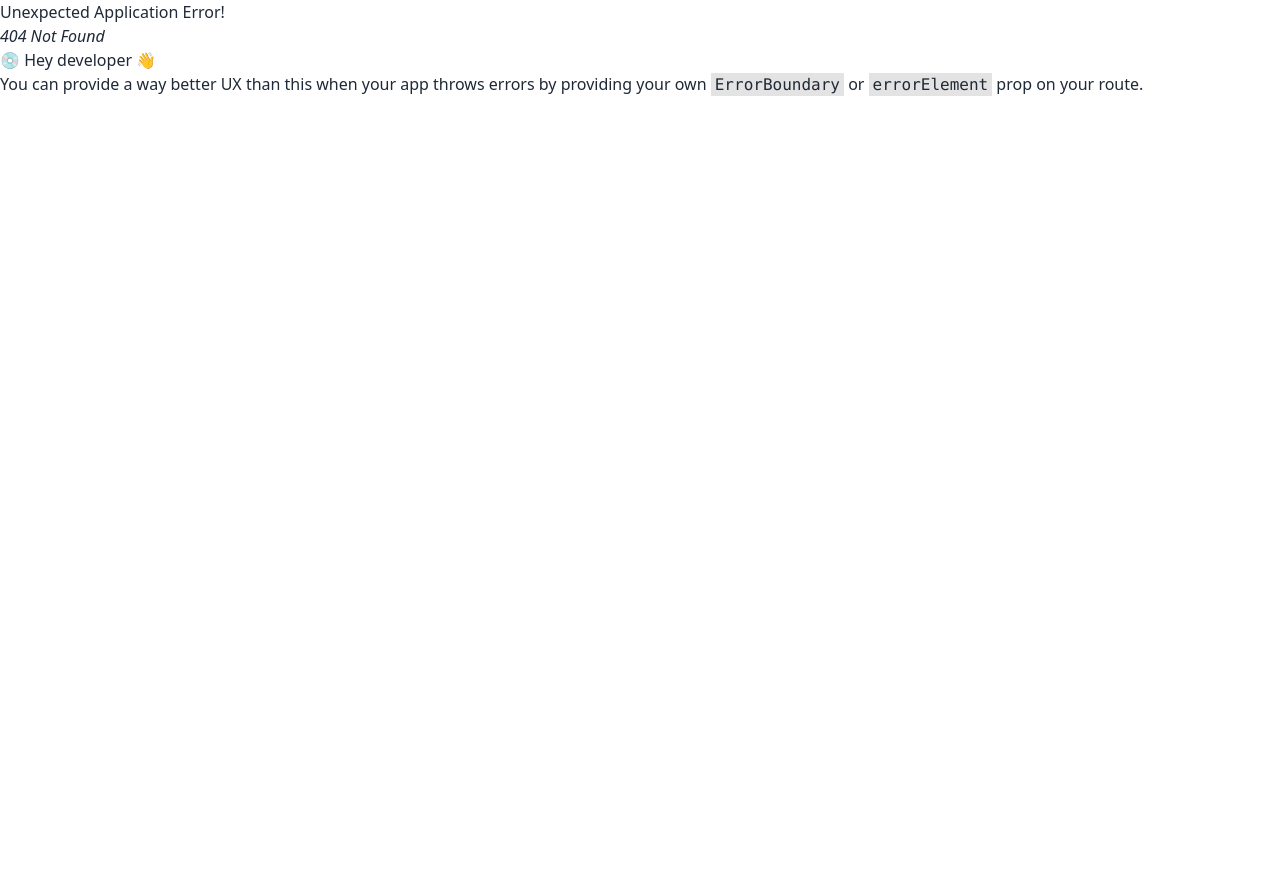
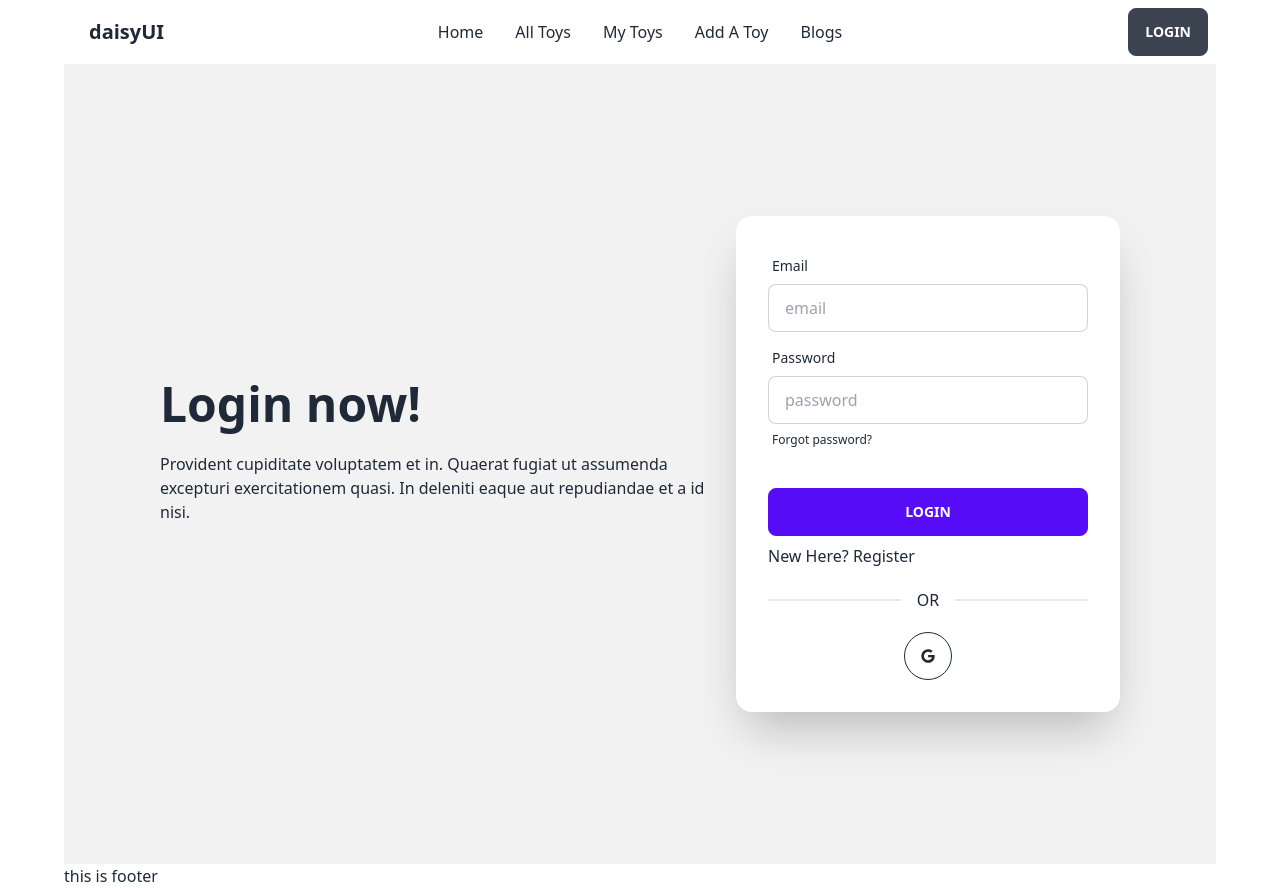
Before and after one commit to polash016/toy-express-client, a React (Vite) app: page /login in a window 1280 px wide. Before the commit this address had no page. Before the commit the page ends 800 px from the top, so only its background shows below. Built offline with nearby package versions, Linux system fonts and the light colour scheme.

Commit message:
created few components

```diff
--- a/package.json
+++ b/package.json
@@ -15,6 +15,7 @@
     "match-sorter": "^6.3.1",
     "react": "^18.2.0",
     "react-dom": "^18.2.0",
+    "react-icons": "^4.8.0",
     "react-router-dom": "^6.11.2",
     "react-tabs": "^6.0.1",
     "sort-by": "^1.2.0"
--- a/src/pages/Home/CategoryTabs/CategoryTabs.jsx
+++ b/src/pages/Home/CategoryTabs/CategoryTabs.jsx
@@ -1,25 +1,41 @@
+import { useEffect, useState } from "react";
 import { Tab, TabList, TabPanel, Tabs } from "react-tabs";
 import 'react-tabs/style/react-tabs.css';
 
 
 const CategoryTabs = () => {
+    const [toys, setToys] = useState([]);
+    const [activeTab, SetActiveTab] = useState('Sports');
+
+    useEffect(() => {
+        fetch(`http://localhost:5000/toys/${activeTab}`)
+        .then(res => res.json())
+        .then(data => setToys(data))
+    },[activeTab])
+
+    const handeTabClick = (category) => {
+        SetActiveTab(category);
+    }
     return (
         <Tabs>
     <TabList className='flex justify-between '>
-      <Tab>Sports Car</Tab>
-      <Tab>Regular Car</Tab>
-      <Tab>Truck</Tab>
+      <Tab onClick={() => handeTabClick('Sports')}>Sports Car</Tab>
+      <Tab onClick={() => handeTabClick('Regular')}>Regular Car</Tab>
+      <Tab onClick={() => handeTabClick('Truck')}>Truck</Tab>
+      {/* <Tab onClick={() => handeTabClick('Mini Fire Truck')}>Truck</Tab> */}
     </TabList>
 
     <TabPanel>
-      <h2>Sports Car</h2>
+      {
+        toys.map(toy => <p key={toy._id}>{toy.name}</p>)
+      }
     </TabPanel>
-    <TabPanel>
+    {/* <TabPanel>
       <h2>Regular Car</h2>
     </TabPanel>
     <TabPanel>
       <h2>Truck</h2>
-    </TabPanel>
+    </TabPanel> */}
   </Tabs>
     );
 };
--- /dev/null
+++ b/src/pages/Login/Login/Login.jsx
@@ -0,0 +1,61 @@
+import { FaBeer, FaGoogle } from "react-icons/fa";
+import { Link } from "react-router-dom";
+
+const Login = () => {
+  return (
+    <div className="hero min-h-screen bg-base-200">
+      <div className="hero-content flex-col lg:flex-row w-full">
+        <div className="text-center lg:text-left w-[50%]">
+          <h1 className="text-5xl font-bold">Login now!</h1>
+          <p className="py-6">
+            Provident cupiditate voluptatem et in. Quaerat fugiat ut assumenda
+            excepturi exercitationem quasi. In deleniti eaque aut repudiandae et
+            a id nisi.
+          </p>
+        </div>
+        <div className="card flex-shrink-0 w-full max-w-sm shadow-2xl bg-base-100">
+          <div className="card-body">
+            <div className="form-control">
+              <label className="label">
+                <span className="label-text">Email</span>
+              </label>
+              <input
+                type="text"
+                placeholder="email"
+                className="input input-bordered"
+              />
+            </div>
+            <div className="form-control">
+              <label className="label">
+                <span className="label-text">Password</span>
+              </label>
+              <input
+                type="text"
+                placeholder="password"
+                className="input input-bordered"
+              />
+              <label className="label">
+                <a href="#" className="label-text-alt link link-hover">
+                  Forgot password?
+                </a>
+              </label>
+            </div>
+            <div className="form-control mt-6">
+              <button className="btn btn-primary">Login</button>
+            </div>
+            <div>
+                <p>New Here? <Link to='/register'>Register</Link></p>
+            </div>
+            <div className="divider">OR</div>
+
+            <button className="btn btn-circle btn-outline mx-auto">
+              <FaGoogle />
+            </button>
+          </div>
+        </div>
+      </div>
+    </div>
+  );
+};
+
+export default Login;
--- /dev/null
+++ b/src/pages/Login/Registration/Registration.jsx
@@ -0,0 +1,11 @@
+
+
+const Registration = () => {
+    return (
+        <div>
+
+        </div>
+    );
+};
+
+export default Registration;
--- a/src/shared/NavBar/NavBar.jsx
+++ b/src/shared/NavBar/NavBar.jsx
@@ -64,7 +64,7 @@ const NavBar = () => {
         </ul>
       </div>
       <div className="navbar-end">
-        <a className="btn">Get started</a>
+        <Link to='/login'><button className="btn">Login</button></Link>
       </div>
     </div>
   );
```
Also changed, not shown: src/routes/Routes.jsx (+10 -0 lines), src/firebase/firebase.config.js (added), 1 other file (tests, documents, lock files or other folders).
